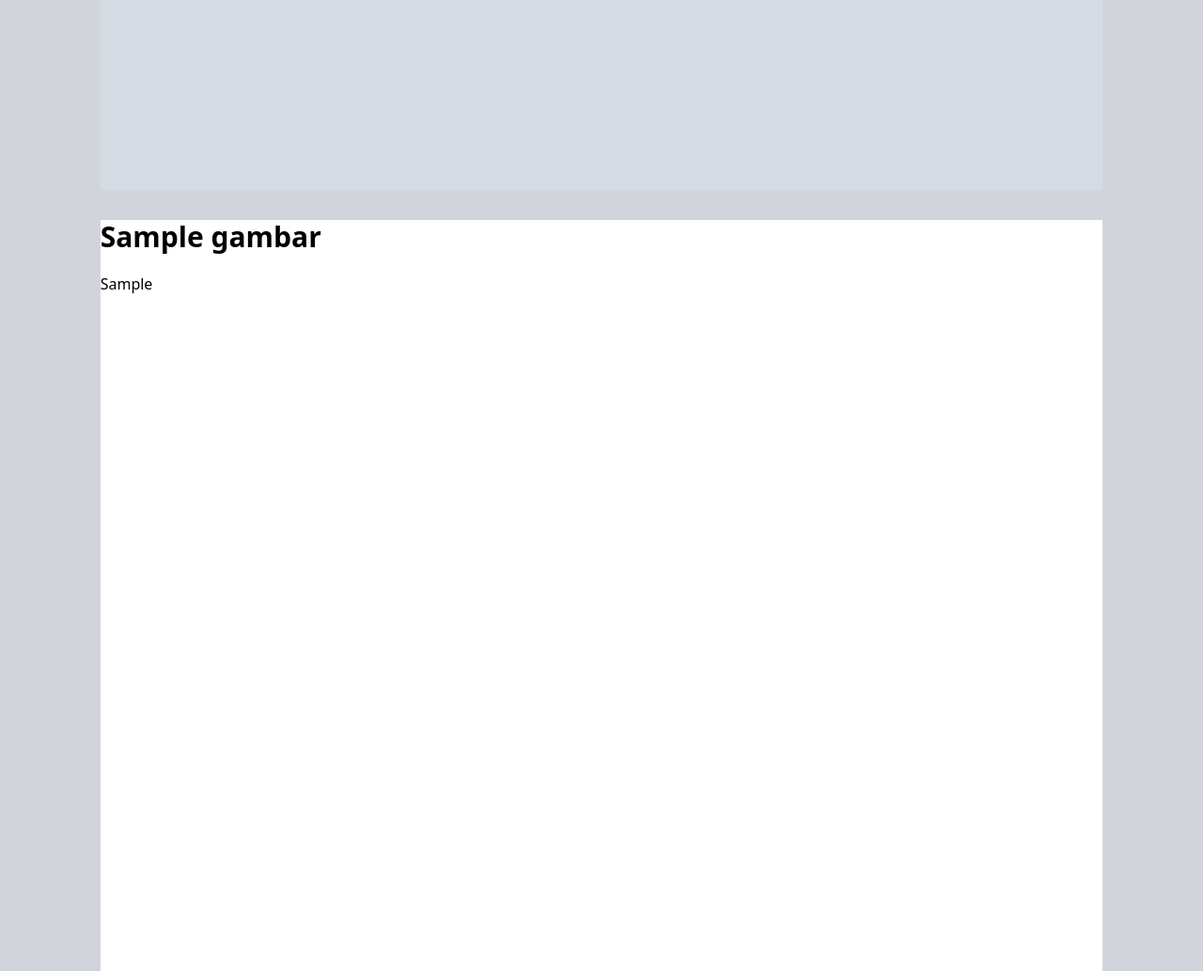
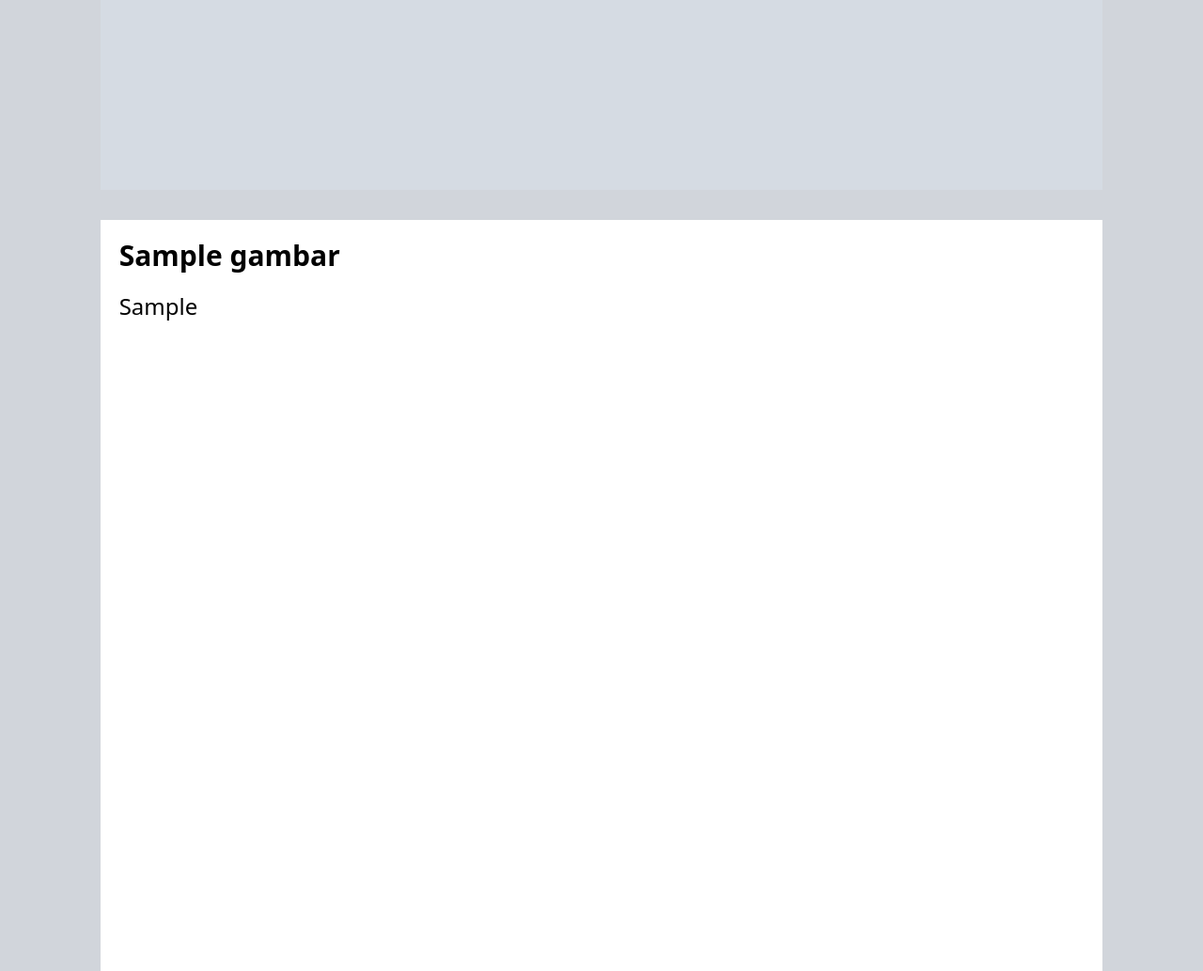
Before and after one commit to gusdeyw/Beginer-Blog-CRUD, a PHP site: page /blog_detail.php?id=1 in a window 1280 px wide. Shown: the part 630-1663 px from the top of the page at 94% size. Run offline with PHP 8.4, Linux system fonts and the light colour scheme; tables that the repository leaves empty or names only in its code hold one stand-in row (values such as "Sample post"); grey boxes marked "Sample" are stand-in pictures; some libraries are stand-ins or nearby versions.

Commit message:
update image

```diff
--- a/blog_detail.php
+++ b/blog_detail.php
@@ -32,40 +32,11 @@
 
     <!-- container besar utk text -->
 
-    <div class="w-10/12 min-h-screen mb-5 mx-auto bg-white">
+    <div class="w-10/12 min-h-screen mb-5 mx-auto bg-white p-5">
 
         <h1 class="font-bold text-3xl mb-5"><?= $row['judul']?></h1>
-        <p><?= $row['deskripsi']?></p>
-        <!-- <ul class="list-decimal">
-            <li>
-                <h2 class="text-lg font-semibold">Ubud Monkey Forest Ubud</h2>
-                <p>Lorem ipsum dolor sit amet consectetur, adipisicing elit. Error perferendis veritatis culpa quisquam enim laborum totam veniam temporibus, consequatur placeat? Delectus inventore ex, nam fugit quaerat corporis illum? Quos, consequatur!</p>
-            </li>
-            <li>
-                <h2 class="text-lg font-semibold">Ubud Monkey Forest Ubud</h2>
-                <p>Lorem ipsum dolor sit amet consectetur, adipisicing elit. Error perferendis veritatis culpa quisquam enim laborum totam veniam temporibus, consequatur placeat? Delectus inventore ex, nam fugit quaerat corporis illum? Quos, consequatur!</p>
-            </li>
-            <li>
-                <h2 class="text-lg font-semibold">Ubud Monkey Forest Ubud</h2>
-                <p>Lorem ipsum dolor sit amet consectetur, adipisicing elit. Error perferendis veritatis culpa quisquam enim laborum totam veniam temporibus, consequatur placeat? Delectus inventore ex, nam fugit quaerat corporis illum? Quos, consequatur!</p>
-            </li>
-            <li>
-                <h2 class="text-lg font-semibold">Ubud Monkey Forest Ubud</h2>
-                <p>Lorem ipsum dolor sit amet consectetur, adipisicing elit. Error perferendis veritatis culpa quisquam enim laborum totam veniam temporibus, consequatur placeat? Delectus inventore ex, nam fugit quaerat corporis illum? Quos, consequatur!</p>
-            </li>
-            <li>
-                <h2 class="text-lg font-semibold">Ubud Monkey Forest Ubud</h2>
-                <p>Lorem ipsum dolor sit amet consectetur, adipisicing elit. Error perferendis veritatis culpa quisquam enim laborum totam veniam temporibus, consequatur placeat? Delectus inventore ex, nam fugit quaerat corporis illum? Quos, consequatur!</p>
-            </li>
-            <li>
-                <h2 class="text-lg font-semibold">Ubud Monkey Forest Ubud</h2>
-                <p>Lorem ipsum dolor sit amet consectetur, adipisicing elit. Error perferendis veritatis culpa quisquam enim laborum totam veniam temporibus, consequatur placeat? Delectus inventore ex, nam fugit quaerat corporis illum? Quos, consequatur!</p>
-            </li>
-            <li>
-                <h2 class="text-lg font-semibold">Ubud Monkey Forest Ubud</h2>
-                <p>Lorem ipsum dolor sit amet consectetur, adipisicing elit. Error perferendis veritatis culpa quisquam enim laborum totam veniam temporibus, consequatur placeat? Delectus inventore ex, nam fugit quaerat corporis illum? Quos, consequatur!</p>
-            </li>
-        </ul> -->
+        <p class="text-2xl"><?= $row['deskripsi']?></p>
+
     </div>
 
 
```
